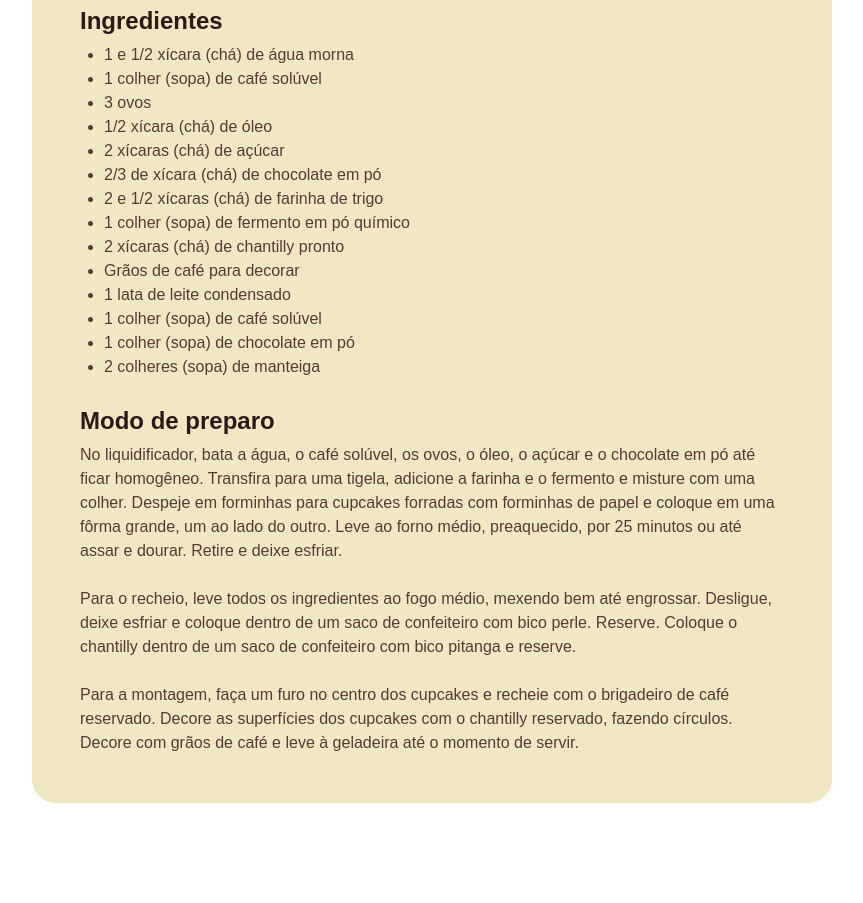
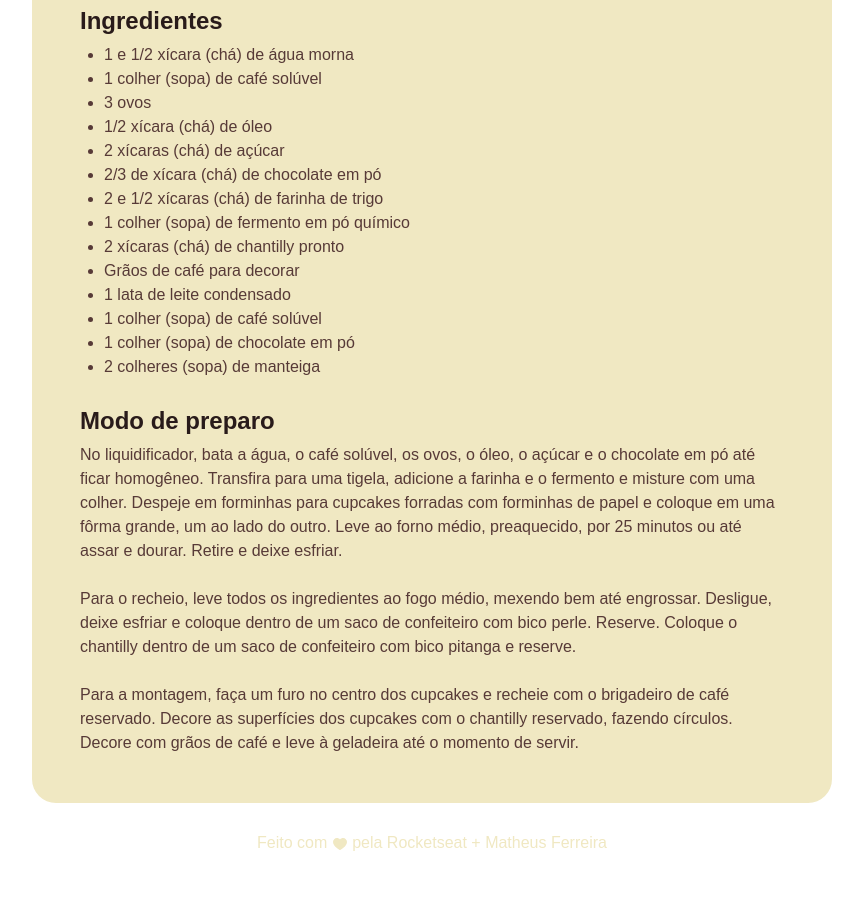
Before and after one commit to ledoctah/mba-recipe-project, a plain HTML site: page index.html in a window 1280 px wide. Shown: the part 720-1623 px from the top of the page, without its empty margins (208-1071 px from the left). Before the commit the page ends 1571 px from the top, so only its background shows below. Drawn offline with Linux system fonts and the light colour scheme; a web font is replaced by a local one.

Commit message:
feat: adding footer

```diff
--- a/index.html
+++ b/index.html
@@ -56,5 +56,9 @@
       </section>
     </main>
   </div>
+
+  <footer>
+    Feito com <img src="assets/heart.svg" alt="Ícone de coração"> pela Rocketseat + Matheus Ferreira
+  </footer>
 </body>
 </html>
--- a/style.css
+++ b/style.css
@@ -20,7 +20,7 @@ body {
   padding: 24px;
   background-color: #F0E8C2;
   border-radius: 24px;
-  margin: 48px auto;
+  margin: 48px auto 28px;
 }
 
 img {
@@ -57,3 +57,13 @@ h1, h2 {
 ul {
   padding-left: 24px;
 }
+
+footer {
+  color: #F0E8C2;
+  text-align: center;
+  padding-bottom: 48px;
+}
+
+footer img {
+  vertical-align: middle;
+}
```
Also changed, not shown: assets/heart.svg (added).
